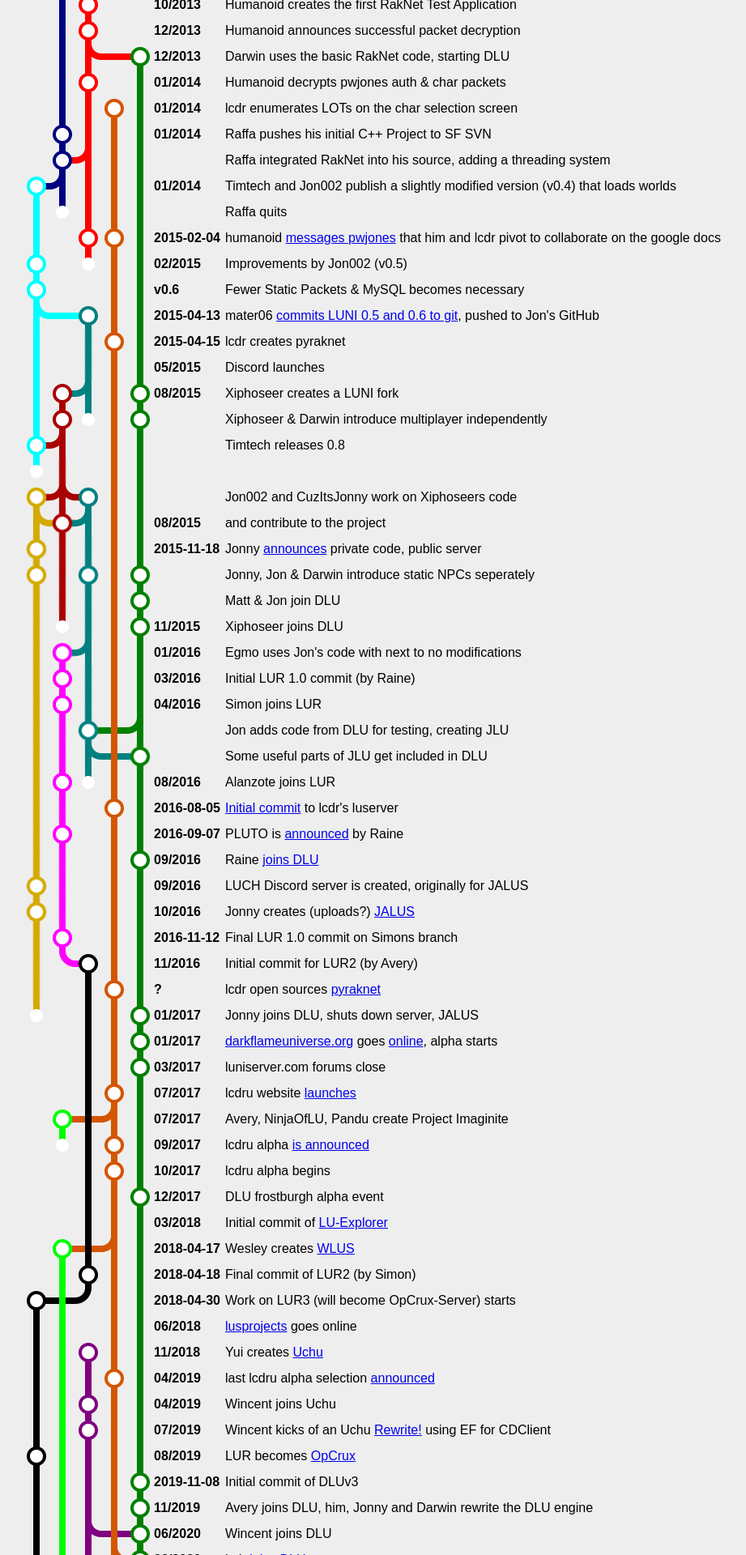
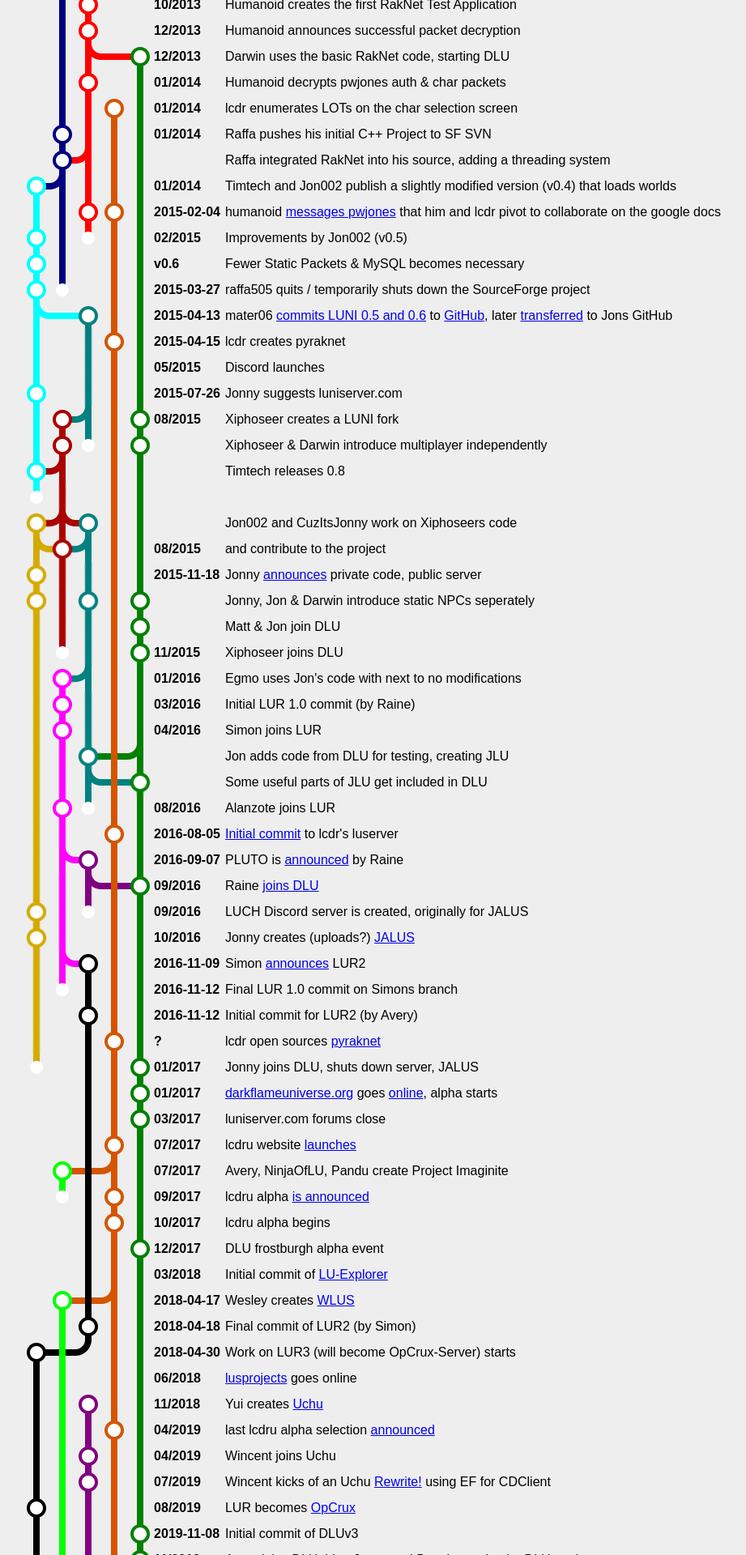
Before and after one commit to Xiphoseer/xiphoseer.github.com, a Jekyll site: the page flow/index.html, which Jekyll copies as it is, in a window 1280 px wide. Shown: the part 479-2399 px from the top of the page at 81% size, without its empty margins (180-1101 px from the left). Built offline with Jekyll 4.4.1, drawn with Linux system fonts in a browser that asks for light colours.

Commit message:
flow: some more details

```diff
--- a/flow/flow.css
+++ b/flow/flow.css
@@ -94,6 +94,11 @@
 
 .start.I {
     background-image: url('Start_I.png');
+    /* #800080 */
+}
+
+.start.I.merge-left-H {
+    background-image: url('Start_I_Left_H.png');
     /* #800080 */
 }
 
@@ -342,6 +347,10 @@
     background-image: url('Split_Right_G.png');
 }
 
+.split-right.H {
+    background-image: url('Split_Right_H.png');
+}
+
 .split-right.I {
     background-image: url('Split_Right_I.png');
 }
--- a/flow/index.html
+++ b/flow/index.html
@@ -179,16 +179,7 @@
 			</tr>
 			<tr>
 				<td class="fi line D"></td>
-				<td class="fi end A"></td>
-				<td class="fi line M"></td>
-				<td class="fi line B"></td>
-				<td class="fi line C"></td>
-				<td></td>
-				<td>Raffa quits</td>
-			</tr>
-			<tr>
-				<td class="fi line D"></td>
-				<td class="fi"></td>
+				<td class="fi line A"></td>
 				<td class="fi node M"></td>
 				<td class="fi node B"></td>
 				<td class="fi line C"></td>
@@ -197,7 +188,7 @@
 			</tr>
 			<tr>
 				<td class="fi node D"></td>
-				<td class="fi"></td>
+				<td class="fi line A"></td>
 				<td class="fi end M"></td>
 				<td class="fi line B"></td>
 				<td class="fi line C"></td>
@@ -206,12 +197,21 @@
 			</tr>
 			<tr>
 				<td class="fi node D"></td>
-				<td class="fi"></td>
+				<td class="fi line A"></td>
 				<td class="fi"></td>
 				<td class="fi line B"></td>
 				<td class="fi line C"></td>
 				<td class="v">v0.6</td>
 				<td>Fewer Static Packets &amp; MySQL becomes necessary</td>
+			</tr>
+			<tr>
+				<td class="fi node D"></td>
+				<td class="fi end A"></td>
+				<td class="fi"></td>
+				<td class="fi line B"></td>
+				<td class="fi line C"></td>
+				<td class="v">2015-03-27</td>
+				<td>raffa505 quits / temporarily shuts down the SourceForge project</td>
 			</tr>
 			<tr>
 				<td class="fi split-right D"></td>
@@ -220,7 +220,8 @@
 				<td class="fi line B"></td>
 				<td class="fi line C"></td>
 				<td class="v">2015-04-13</td>
-				<td>mater06 <a href="https://github.com/jaller200/LUNIServerProject/commit/ae02ff1f85cdab6c95b3d956485b456365396a7a">commits LUNI 0.5 and 0.6 to git</a>, pushed to Jon's GitHub</td>
+				<td>mater06 <a href="https://github.com/jaller200/LUNIServerProject/commit/ae02ff1f85cdab6c95b3d956485b456365396a7a">commits LUNI 0.5 and 0.6</a> to <a href="https://timtechsoftware.com/video-games/lego-universe/comment-page-49/#comment-16731">GitHub</a>, later
+					<a href="https://timtechsoftware.com/video-games/lego-universe/comment-page-49/#comment-16743">transferred</a> to Jons GitHub</td>
 			</tr>
 			<tr>
 				<td class="fi line D"></td>
@@ -239,6 +240,16 @@
 				<td class="fi line C"></td>
 				<td class="v">05/2015</td>
 				<td>Discord launches</td>
+			</tr>
+			<!-- https://timtechsoftware.com/video-games/lego-universe/comment-page-62/#comment-21043 -->
+			<tr>
+				<td class="fi node D"></td>
+				<td class="fi"></td>
+				<td class="fi line F"></td>
+				<td class="fi line B"></td>
+				<td class="fi line C"></td>
+				<td class="v">2015-07-26</td>
+				<td>Jonny suggests luniserver.com</td>
 			</tr>
 			<tr>
 				<td class="fi line D"></td>
@@ -395,8 +406,8 @@
 			</tr>
 			<tr>
 				<td class="fi line G"></td>
-				<td class="fi node H"></td>
-				<td class="fi"></td>
+				<td class="fi split-right H"></td>
+				<td class="fi start I merge-left-H"></td>
 				<td class="fi line B"></td>
 				<td class="fi line C"></td>
 				<td class="v">2016-09-07</td>
@@ -405,16 +416,16 @@
 			<tr>
 				<td class="fi line G"></td>
 				<td class="fi line H"></td>
-				<td class="fi"></td>
-				<td class="fi line B"></td>
-				<td class="fi node C"></td>
+				<td class="fi split-right I"></td>
+				<td class="fi line B pass-I"></td>
+				<td class="fi node C merge-left-I"></td>
 				<td class="v">09/2016<!-- 2016-09-19--></td>
 				<td>Raine <a href="https://luniserver.com/topic/project-pluto-public/page/3/#post-6784">joins DLU</a></td>
 			</tr>
 			<tr>
 				<td class="fi node G"></td>
 				<td class="fi line H"></td>
-				<td class="fi"></td>
+				<td class="fi end I"></td>
 				<td class="fi line B"></td>
 				<td class="fi line C"></td>
 				<td class="v">09/2016</td>
@@ -431,8 +442,17 @@
 			</tr>
 			<tr>
 				<td class="fi line G"></td>
-				<td class="fi node H"></td>
-				<td class="fi"></td>
+				<td class="fi split-right H"></td>
+				<td class="fi start J merge-left-H"></td>
+				<td class="fi line B"></td>
+				<td class="fi line C"></td>
+				<td class="v">2016-11-09</td>
+				<td>Simon <a href="https://luniserver.com/topic/lego-universe-reborn-forums-website-247/">announces</a> LUR2</td>
+			</tr>
+			<tr>
+				<td class="fi line G"></td>
+				<td class="fi end H"></td>
+				<td class="fi line J"></td>
 				<td class="fi line B"></td>
 				<td class="fi line C"></td>
 				<td class="v">2016-11-12</td>
@@ -440,11 +460,11 @@
 			</tr>
 			<tr>
 				<td class="fi line G"></td>
-				<td class="fi end split-right H"></td>
-				<td class="fi start J merge-left-H"></td>
+				<td class="fi"></td>
+				<td class="fi node J"></td>
 				<td class="fi line B"></td>
 				<td class="fi line C"></td>
-				<td class="v">11/2016</td>
+				<td class="v">2016-11-12</td>
 				<td>Initial commit for LUR2 (by Avery)</td>
 			</tr>
 			<tr>
```
Also changed, not shown: flow/Start_I_Left_H.png (added).
